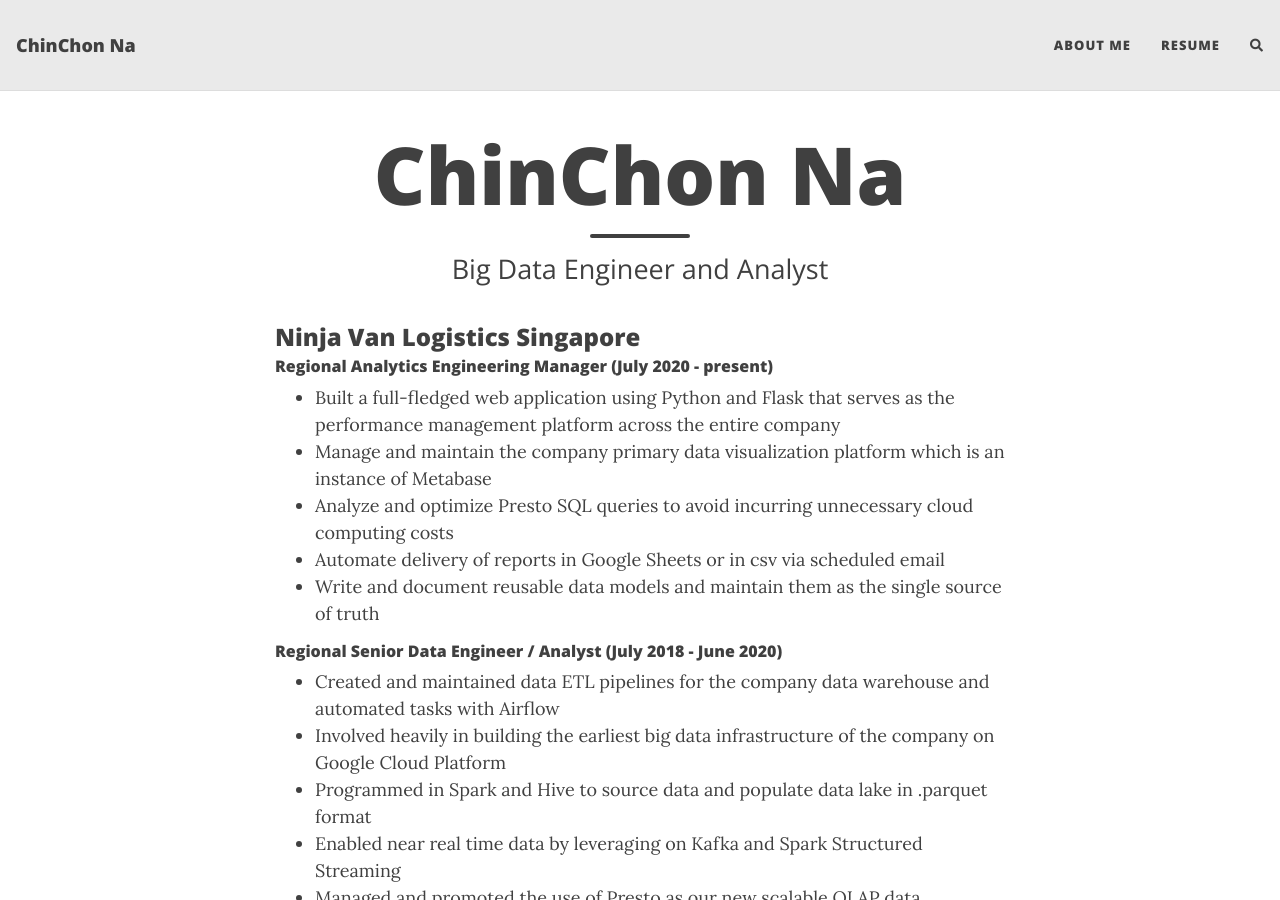
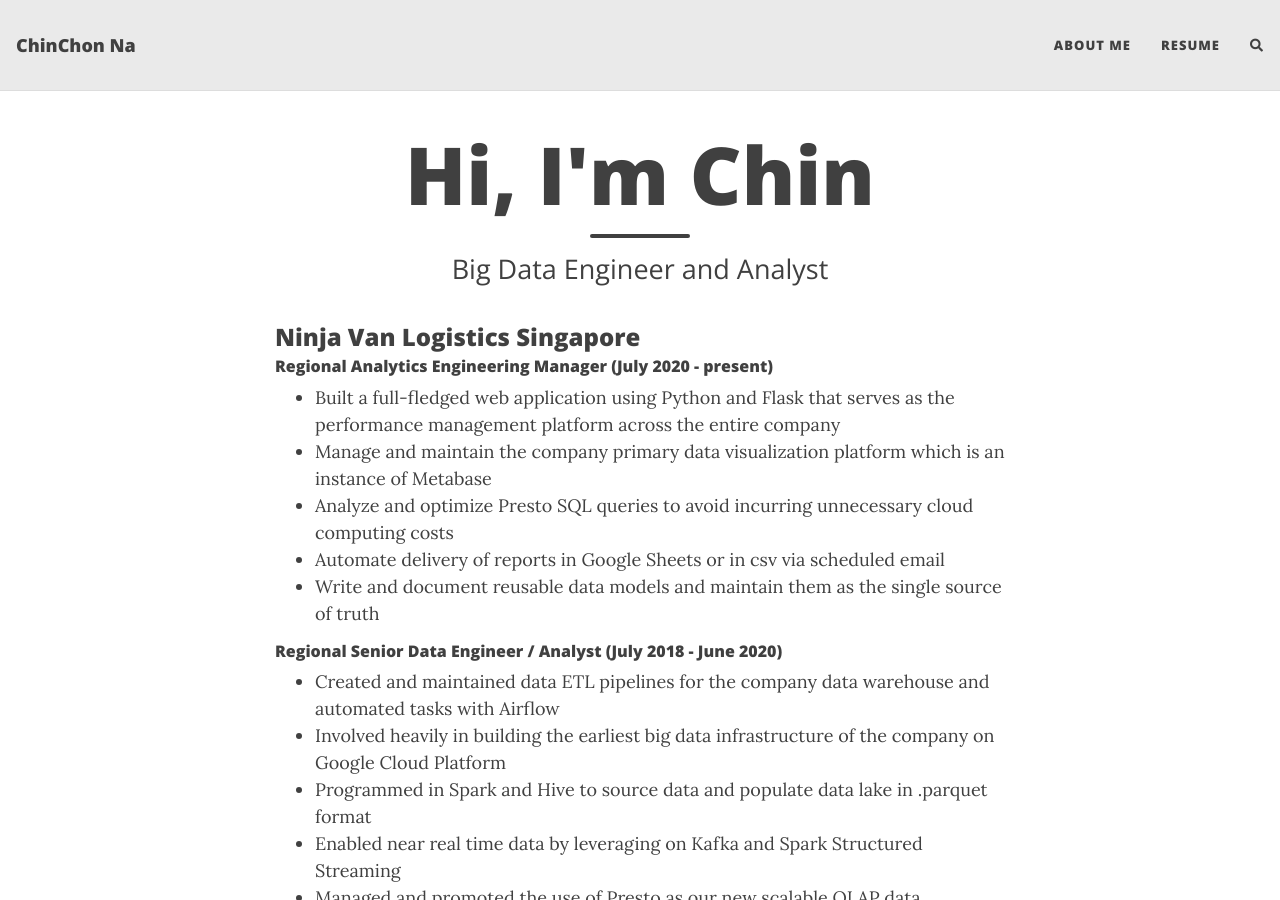
Before and after one commit to chinchon/chinchon.github.io, a Jekyll site: the page built from index.md, in a window 1280 px wide and 900 px high. Built offline with Jekyll 4.4.1, drawn with Linux system fonts in a browser that asks for light colours; nearby versions of some CDN libraries; comment, search, counter and statistics services are not loaded.

Commit message:
Update index.md

```diff
--- a/index.md
+++ b/index.md
@@ -1,6 +1,6 @@
 ---
 layout: home
-title: ChinChon Na
+title: Hi, I'm Chin
 subtitle: Big Data Engineer and Analyst
 ---
 ### Ninja Van Logistics Singapore
```
